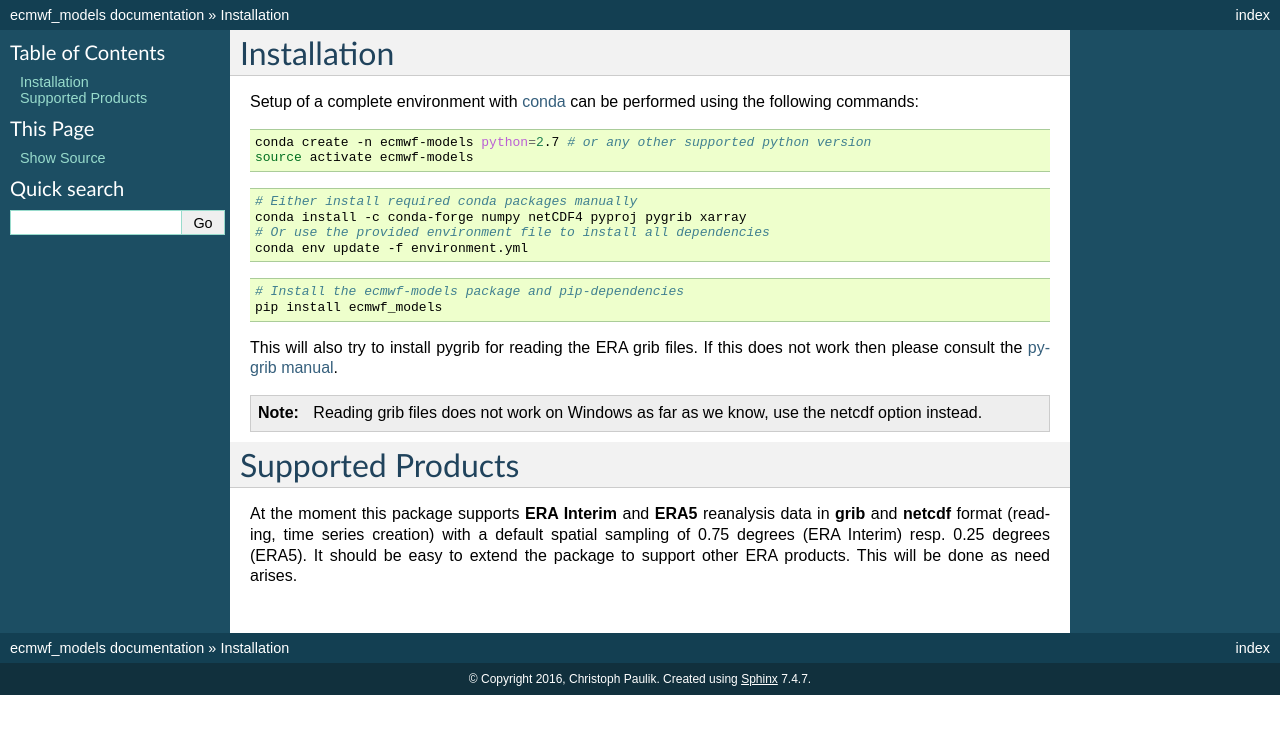
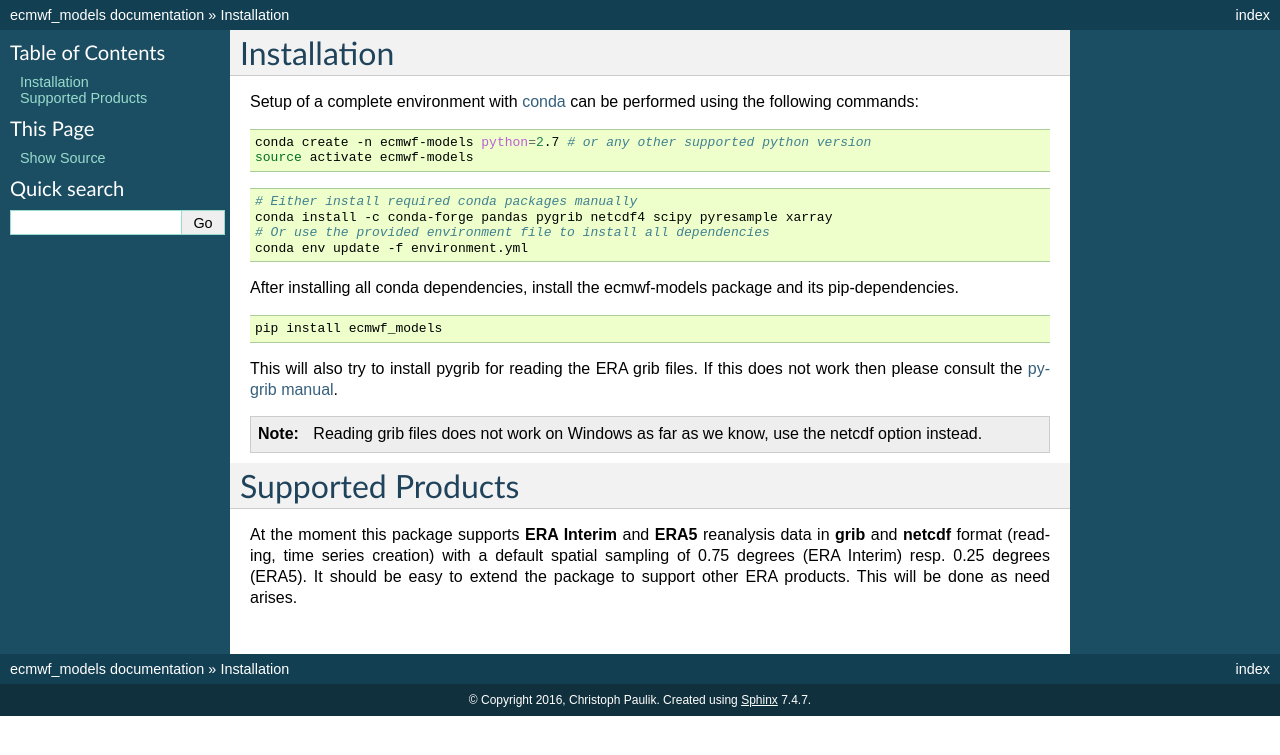
Before and after one commit to TUW-GEO/ecmwf_models, a Sphinx documentation site: the page built from docs/install.rst, in a window 1280 px wide. Shown: the top 755 px of the page. Built offline with Sphinx 7.4.7, drawn with Linux system fonts in a browser that asks for light colours; formulas are drawn with MathJax 3; pages that are not in the unit, such as notebooks, are missing from menus; the version number could not be read and is left out.

Commit message:
Update docs on installing the package

```diff
--- a/docs/install.rst
+++ b/docs/install.rst
@@ -13,13 +13,15 @@ commands:
 .. code-block:: shell
 
   # Either install required conda packages manually
-  conda install -c conda-forge numpy netCDF4 pyproj pygrib xarray
+  conda install -c conda-forge pandas pygrib netcdf4 scipy pyresample xarray
   # Or use the provided environment file to install all dependencies
   conda env update -f environment.yml
 
+After installing all conda dependencies, install the ecmwf-models package
+and its pip-dependencies.
+
 .. code-block:: shell
 
-  # Install the ecmwf-models package and pip-dependencies
   pip install ecmwf_models
 
 This will also try to install pygrib for reading the ERA grib files. If this
```
